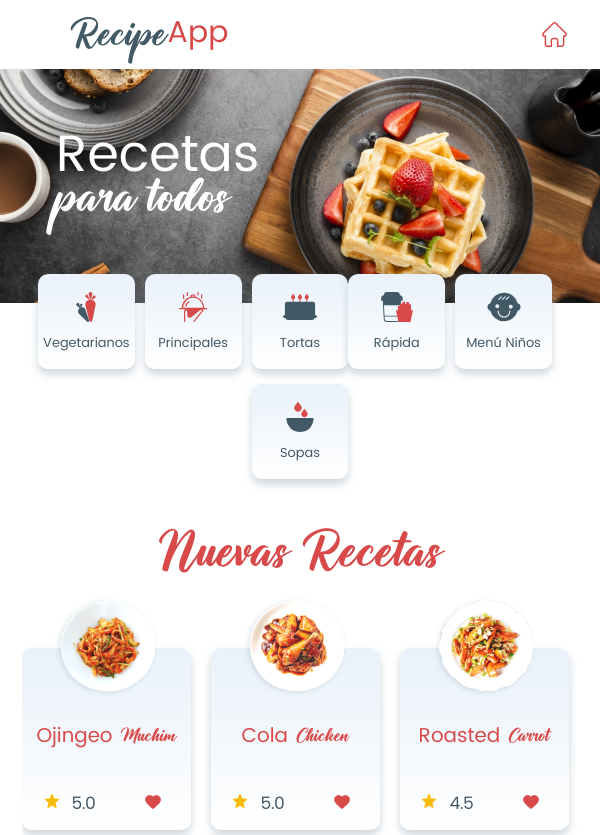
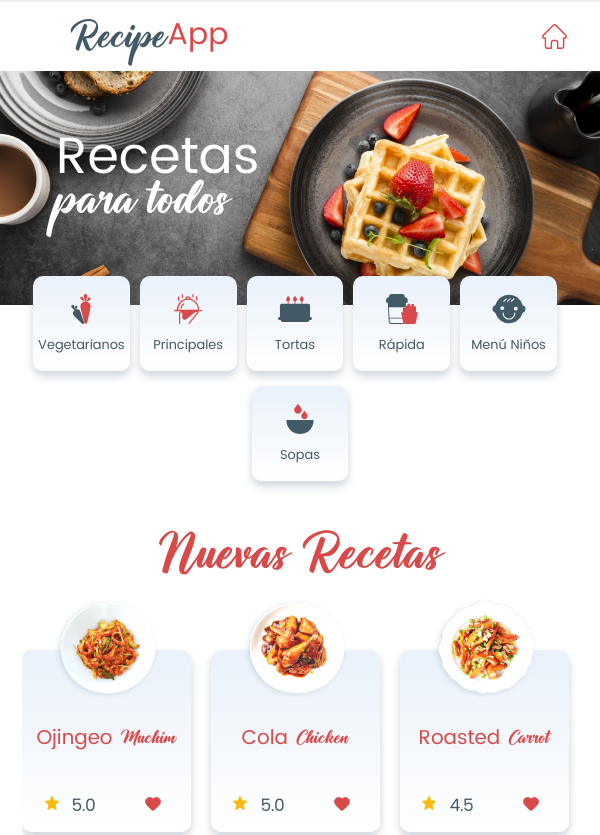
Before and after one commit to Diana-M-Gonzalez-P/recetas-app, a website: page Pug - Sass/src/pug/index.pug in a window 600 px wide. Shown: the top 835 px of the page. Drawn offline with nearby package versions, Linux system fonts and the light colour scheme; files that its build step writes are made by us from their sources; files whose address does not match are found by name; a web font is replaced by a local one.

Commit message:
Ajuste container

```diff
--- a/Pug - Sass/src/pug/index.pug
+++ b/Pug - Sass/src/pug/index.pug
@@ -2,8 +2,9 @@ doctype html
 html(lang="en")
     include components/head.pug
     body
-        include components/menu.pug
-        include components/banner.pug
-        include components/menu-mobile.pug
-        include components/recipes.pug
-        include components/sponsorship.pug
+        div(class='container')
+            include components/menu.pug
+            include components/banner.pug
+            include components/menu-mobile.pug
+            include components/recipes.pug
+            include components/sponsorship.pug
--- a/Pug - Sass/src/sass/general.scss
+++ b/Pug - Sass/src/sass/general.scss
@@ -25,7 +25,26 @@
 
 html {
   body {
+    background-color: #fafafa;
+    display: flex;
     font-size: 16px;
+    justify-content: center;
+    margin: 1.4375em 0;
+    @media (max-width: 1024px) {
+      margin: 0;
+    }
+
+    .container {
+      background-color: #ffffff;
+      border: 2px solid #f1f1f1;
+      padding-bottom: 2em;
+      width: 1280px;
+
+      @media (max-width: 1024px) {
+        width: 100%;
+        padding: 0;
+      }
+    }
 
     p {
       margin: 0;
--- a/Pug - Sass/src/sass/menu-mobile.scss
+++ b/Pug - Sass/src/sass/menu-mobile.scss
@@ -14,6 +14,10 @@
     display: flex;
     flex-wrap: wrap;
     justify-content: center;
+  }
+
+  @media (min-width: 500px) and (max-width: 700px) and (orientation: landscape) {
+    margin: -29px 8em 0 8em;
   }
 
   > div {
@@ -38,10 +42,6 @@
       margin-bottom: 0.9375em;
       margin-right: 0.625em;
       width: calc(5.425em - 10px);
-
-      &:nth-child(3n) {
-        margin-right: 0;
-      }
     }
 
     @media (min-width: 369px) and (max-width: 767px) and (orientation: landscape) {
--- a/css/style.css
+++ b/css/style.css
@@ -77,7 +77,28 @@
   src: url(../assets/fonts/Poppins.eot?#iefix) format("embedded-opentype"), url(../assets/fonts/Poppins.otf) format("otf"), url(../assets/fonts/Poppins.svg#Poppins) format("svg"), url(../assets/fonts/Poppins.ttf) format("truetype"), url(../assets/fonts/Poppins.woff) format("woff"), url(../assets/fonts/Poppins.woff2) format("woff2");
 }
 html body {
+  background-color: #fafafa;
+  display: flex;
   font-size: 16px;
+  justify-content: center;
+  margin: 1.4375em 0;
+}
+@media (max-width: 1024px) {
+  html body {
+    margin: 0;
+  }
+}
+html body .container {
+  background-color: #ffffff;
+  border: 2px solid #f1f1f1;
+  padding-bottom: 2em;
+  width: 1280px;
+}
+@media (max-width: 1024px) {
+  html body .container {
+    width: 100%;
+    padding: 0;
+  }
 }
 html body p {
   margin: 0;
@@ -107,6 +128,11 @@ html body p {
     justify-content: center;
   }
 }
+@media (min-width: 500px) and (max-width: 700px) and (orientation: landscape) {
+  .menu-mobile {
+    margin: -29px 8em 0 8em;
+  }
+}
 .menu-mobile > div {
   align-items: center;
   background: transparent linear-gradient(180deg, #e9f1fa 0%, #ffffff 100%) 0% 0% no-repeat padding-box;
@@ -128,9 +154,6 @@ html body p {
     margin-bottom: 0.9375em;
     margin-right: 0.625em;
     width: calc(5.425em - 10px);
-  }
-  .menu-mobile > div:nth-child(3n) {
-    margin-right: 0;
   }
 }
 @media (min-width: 369px) and (max-width: 767px) and (orientation: landscape) {
```
Also changed, not shown: Pug - Sass/dist/assets/img/mark.png (added), Pug - Sass/dist/css/style.css, Pug - Sass/dist/index.html, index.html.
